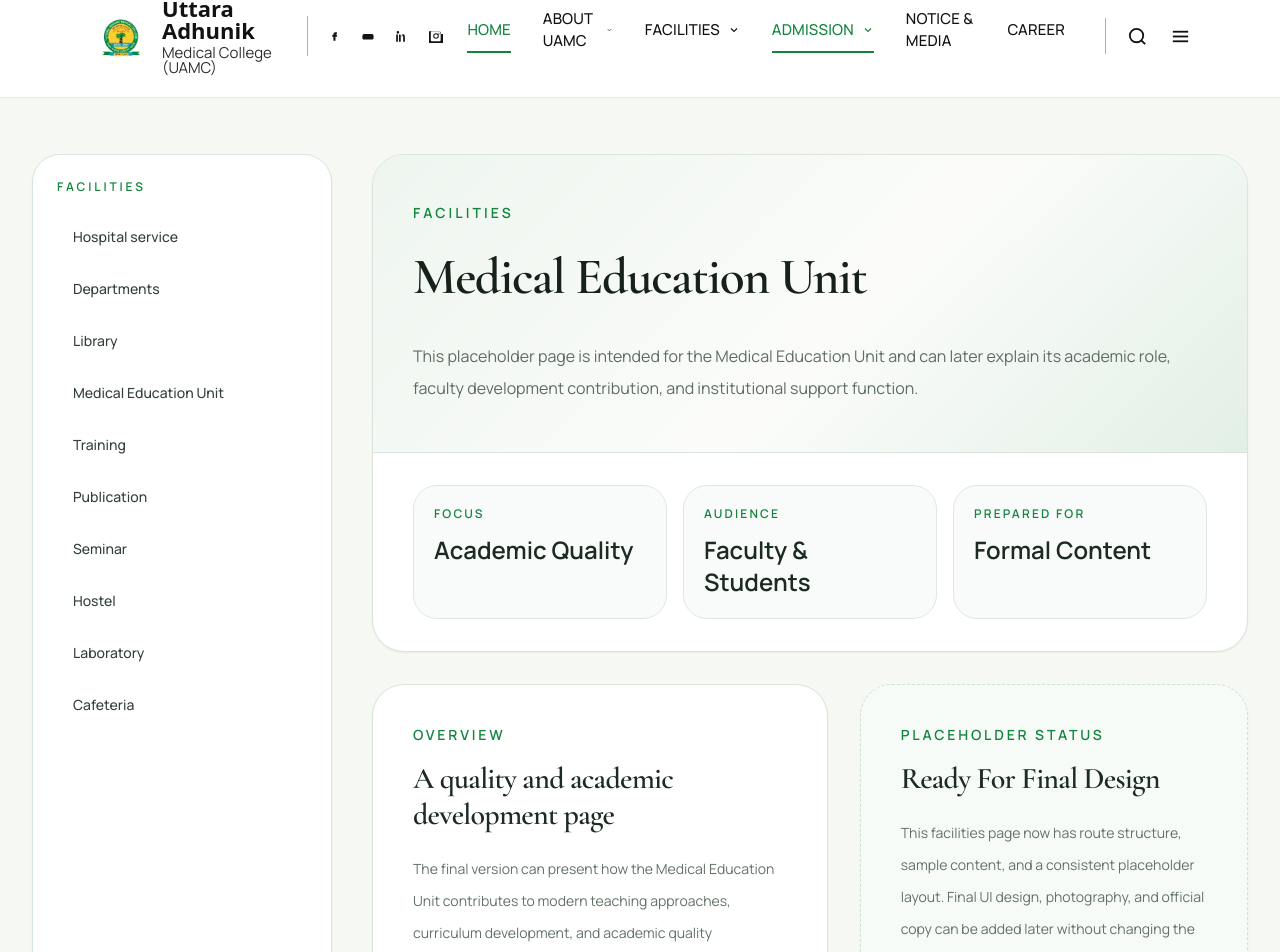
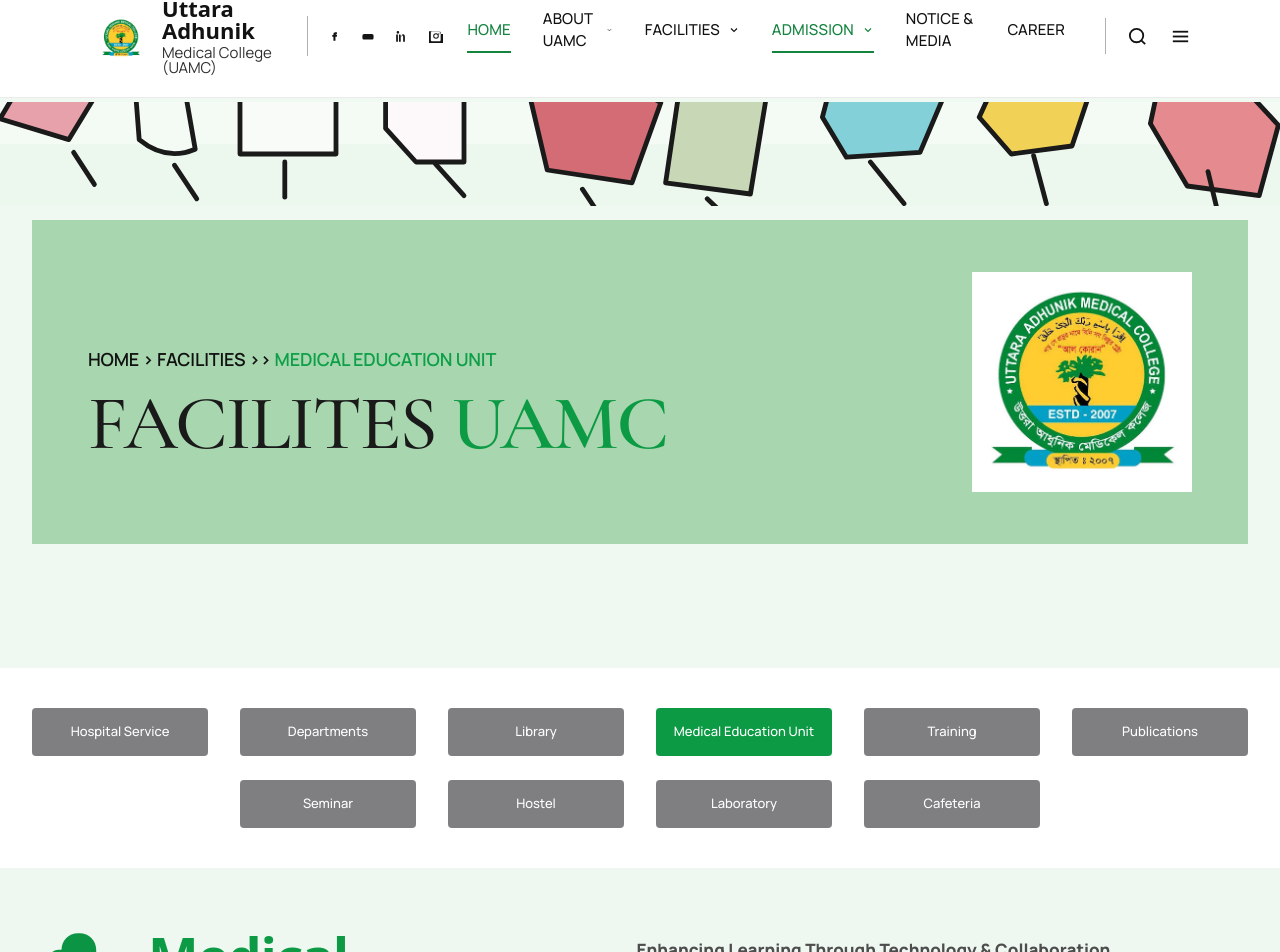
Before and after one commit to Saima535/UAMC, a Next.js app in the folder frontend/: page /facilities/medical-education-unit in a window 1280 px wide. Shown: the part 146-1098 px from the top of the page. Built offline with nearby package versions, Linux system fonts and the light colour scheme.

Commit message:
Medical Education Unit Page of Facility

```diff
--- a/frontend/app/facilities/medical-education-unit/page.tsx
+++ b/frontend/app/facilities/medical-education-unit/page.tsx
@@ -1,30 +1,232 @@
-import { FacilitiesPageShell } from "../../../components/facilities-page-shell";
+import Image from "next/image";
+import Link from "next/link";
+import { LandingPageHeader } from "../../../components/landing-page-header";
+import { SiteFooter } from "../../../components/site-footer";
+
+const facilityLinks = [
+  { href: "/facilities/hospital-service", label: "Hospital Service" },
+  { href: "/facilities/departments", label: "Departments" },
+  { href: "/facilities/library", label: "Library" },
+  { href: "/facilities/medical-education-unit", label: "Medical Education Unit", active: true },
+  { href: "/facilities/training", label: "Training" },
+  { href: "/facilities/publication", label: "Publications" },
+  { href: "/facilities/seminar", label: "Seminar" },
+  { href: "/facilities/hostel", label: "Hostel" },
+  { href: "/facilities/laboratory", label: "Laboratory" },
+  { href: "/facilities/cafeteria", label: "Cafeteria" }
+];
+
+const resourceCards = [
+  {
+    title: "Computer Access:",
+    body: "Multiple modern computers equipped with webcams, digital cameras, and necessary peripherals."
+  },
+  {
+    title: "Connectivity Tools:",
+    body: "Fax, internet, and email services are freely available and extensively used."
+  },
+  {
+    title: "Peripheral Devices:",
+    body: "Printers and scanners available for both students and faculty."
+  }
+];
+
+const activities = ["Clinical Seminars", "Symposia", "Workshops"];
+
+function MeuIcon() {
+  return (
+    <svg viewBox="0 0 106 106" fill="none" className="h-[96px] w-[96px] text-[#0b9444]" aria-hidden="true">
+      <rect x="20" y="18" width="46" height="58" rx="10" fill="currentColor" />
+      <path d="M34 18c0-10.5 8.5-19 19-19h2c10.5 0 19 8.5 19 19v8H34v-8Z" fill="currentColor" />
+      <circle cx="52" cy="50" r="14" fill="#EEF8F0" />
+      <path d="M52 42v16M44 50h16" stroke="#0b9444" strokeWidth="5.6" strokeLinecap="round" />
+    </svg>
+  );
+}
+
+function ArrowTile() {
+  return (
+    <span className="inline-flex h-12 w-12 items-center justify-center bg-white text-[28px] font-light text-[#1fa14a] shadow-[0_0_0_1px_rgba(18,135,63,0.05)]">
+      →
+    </span>
+  );
+}
+
+function MedicalPattern() {
+  return (
+    <div className="absolute inset-x-0 top-0 h-[104px] overflow-hidden">
+      <Image
+        src="/Medical Education Unit/hero-strip-placeholder.svg"
+        alt="Medical Education Unit decorative strip placeholder"
+        fill
+        sizes="100vw"
+        className="object-cover"
+      />
+    </div>
+  );
+}
+
+function InfoCard({ title, body }: { title: string; body: string }) {
+  return (
+    <article className="flex min-h-[96px] items-center justify-between gap-6 bg-[#e5f5e8] px-5 py-5 sm:px-6">
+      <p className="max-w-[680px] text-[17px] leading-[1.65] text-[#575757]">
+        <span className="font-extrabold text-[#4a4a4a]">{title}</span> {body}
+      </p>
+      <ArrowTile />
+    </article>
+  );
+}
 
 export default function FacilitiesMedicalEducationUnitPage() {
   return (
-    <FacilitiesPageShell
-      eyebrow="Facilities"
-      title="Medical Education Unit"
-      description="This placeholder page is intended for the Medical Education Unit and can later explain its academic role, faculty development contribution, and institutional support function."
-      introTitle="A quality and academic development page"
-      introBody="The final version can present how the Medical Education Unit contributes to modern teaching approaches, curriculum development, and academic quality enhancement across the institution."
-      highlights={[
-        { label: "Focus", value: "Academic Quality" },
-        { label: "Audience", value: "Faculty & Students" },
-        { label: "Prepared For", value: "Formal Content" }
-      ]}
-      sections={[
-        {
-          title: "Unit Responsibilities",
-          body: "This section can later define the academic and institutional scope of the unit.",
-          points: ["Faculty development", "Teaching improvement", "Curriculum support"]
-        },
-        {
-          title: "Future Page Additions",
-          body: "This structure can later be expanded with program information and official process details.",
-          points: ["Workshop information", "Academic policies", "Evaluation support"]
-        }
-      ]}
-    />
+    <div className="min-h-screen bg-white text-[#1d1d1d]">
+      <LandingPageHeader />
+
+      <main>
+        <section className="bg-[#eff8f1] pb-14 pt-1">
+          <div className="mx-auto max-w-[1600px] px-0">
+            <div className="relative min-h-[510px] overflow-hidden bg-[#eff8f1]">
+              <MedicalPattern />
+
+              <div className="mx-auto px-4 pt-[118px] sm:px-6 lg:px-8">
+                <div className="mx-auto flex min-h-[324px] max-w-[1480px] items-center justify-between bg-[#a8d7af] px-10 py-10 sm:px-12 lg:px-14">
+                  <div className="pt-10">
+                    <p className="text-[18px] font-semibold uppercase tracking-[-0.01em] text-[#111111]">
+                      HOME &gt; FACILITIES &gt;&gt; <span className="text-[#0f9f49]">Medical Education Unit</span>
+                    </p>
+                    <h1 className="mt-4 font-display text-[clamp(3.8rem,6vw,6rem)] font-medium leading-[0.9] tracking-tight text-[#1a1a1a]">
+                      FACILITES <span className="font-semibold text-[#0d9a44]">UAMC</span>
+                    </h1>
+                  </div>
+
+                  <div className="relative hidden h-[220px] w-[220px] shrink-0 lg:block">
+                    <Image src="/images/logo2.jpg" alt="UAMC seal" fill sizes="220px" className="object-contain" />
+                  </div>
+                </div>
+              </div>
+            </div>
+          </div>
+        </section>
+
+        <section className="bg-white py-10">
+          <div className="mx-auto max-w-[1600px] px-4 sm:px-6 lg:px-8">
+            <div className="mx-auto grid max-w-[1480px] grid-cols-2 gap-x-8 gap-y-6 md:grid-cols-3 lg:grid-cols-6">
+              {facilityLinks.slice(0, 6).map((item) => (
+                <Link
+                  key={item.href}
+                  href={item.href}
+                  className={`flex min-h-[48px] items-center justify-center rounded-[4px] px-4 text-center text-[13px] font-medium text-white transition ${
+                    item.active ? "bg-[#0c9a45]" : "bg-[#7f7f82] hover:bg-[#0c9a45]"
+                  }`}
+                >
+                  {item.label}
+                </Link>
+              ))}
+              <div className="hidden lg:block" />
+              {facilityLinks.slice(6).map((item) => (
+                <Link
+                  key={item.href}
+                  href={item.href}
+                  className={`flex min-h-[48px] items-center justify-center rounded-[4px] px-4 text-center text-[13px] font-medium text-white transition ${
+                    item.active ? "bg-[#0c9a45]" : "bg-[#7f7f82] hover:bg-[#0c9a45]"
+                  }`}
+                >
+                  {item.label}
+                </Link>
+              ))}
+              <div className="hidden lg:block" />
+            </div>
+          </div>
+        </section>
+
+        <section className="bg-[#eef8f1] py-16">
+          <div className="mx-auto max-w-[1600px] px-4 sm:px-6 lg:px-8">
+            <div className="mx-auto max-w-[1480px]">
+              <div className="grid gap-10 lg:grid-cols-[0.96fr_1.04fr] lg:items-start">
+                <div className="flex items-start gap-6">
+                  <MeuIcon />
+                  <div>
+                    <h2 className="font-sans text-[clamp(2.5rem,4.2vw,4.2rem)] font-extrabold leading-[0.92] tracking-tight text-[#111]">
+                      <span className="text-[#0c9a45]">Medical Education</span>
+                      <br />
+                      <span className="text-[#0c9a45]">Unit (MEU)</span>
+                    </h2>
+                  </div>
+                </div>
+
+                <div className="max-w-[760px] pt-1 text-[17px] leading-[1.65] text-[#525252]">
+                  <p>
+                    <span className="font-extrabold text-[#4d4d4d]">Enhancing Learning Through Technology &amp; Collaboration</span>
+                    <br />
+                    The Medical Education Unit (MEU) is a vital academic support center of the college, situated adjacent to
+                    the library. It is designed to enhance the quality of medical education by offering digital resources,
+                    training facilities, and collaborative opportunities.
+                  </p>
+                </div>
+              </div>
+
+              <div className="mt-14">
+                <div className="relative aspect-[2.12/0.79] overflow-hidden bg-[#ddebe0]">
+                  <Image
+                    src="/Medical Education Unit/main-meu-placeholder.svg"
+                    alt="Medical Education Unit main image placeholder"
+                    fill
+                    sizes="100vw"
+                    className="object-cover"
+                  />
+                </div>
+              </div>
+            </div>
+          </div>
+        </section>
+
+        <section className="bg-white py-20">
+          <div className="mx-auto max-w-[1600px] px-4 sm:px-6 lg:px-8">
+            <div className="mx-auto max-w-[1480px]">
+              <section>
+                <h3 className="font-display text-[clamp(2.7rem,4vw,4.1rem)] leading-none text-[#111]">Facilities &amp; Resources</h3>
+                <div className="mt-8 grid gap-8 lg:grid-cols-2">
+                  {resourceCards.slice(0, 2).map((item) => (
+                    <InfoCard key={item.title} title={item.title} body={item.body} />
+                  ))}
+                  <div className="lg:max-w-[48.5%]">
+                    <InfoCard title={resourceCards[2].title} body={resourceCards[2].body} />
+                  </div>
+                </div>
+              </section>
+
+              <section className="mt-14">
+                <h3 className="font-display text-[clamp(2.6rem,3.9vw,4rem)] leading-none text-[#111]">Academic Databases</h3>
+                <div className="mt-8">
+                  <InfoCard
+                    title="Hinari & Medline:"
+                    body="Students and teachers enjoy online access to internationally recognized medical databases such as Hinari and Medline, supporting evidence-based education and research."
+                  />
+                </div>
+              </section>
+
+              <section className="mt-14">
+                <div className="grid gap-8 lg:grid-cols-2">
+                  {activities.map((item) => (
+                    <article key={item} className="flex min-h-[84px] items-center justify-between gap-6 bg-[#e5f5e8] px-5 py-5 sm:px-6">
+                      <p className="max-w-[640px] text-[17px] font-extrabold leading-[1.65] text-[#575757]">{item}</p>
+                      <ArrowTile />
+                    </article>
+                  ))}
+                </div>
+              </section>
+
+              <p className="mt-10 text-center text-[17px] leading-[1.6] text-[#363636]">
+                These activities are <span className="font-extrabold">regularly organized</span> under MEU, promoting{" "}
+                <span className="font-extrabold">interdisciplinary collaboration</span> and{" "}
+                <span className="font-extrabold">continuous professional development</span> among faculty and students.
+              </p>
+            </div>
+          </div>
+        </section>
+      </main>
+
+      <SiteFooter />
+    </div>
   );
 }
```
Also changed, not shown: frontend/public/Medical Education Unit/README.md (added), frontend/public/Medical Education Unit/hero-strip-placeholder.svg (added), frontend/public/Medical Education Unit/main-meu-placeholder.svg (added).
